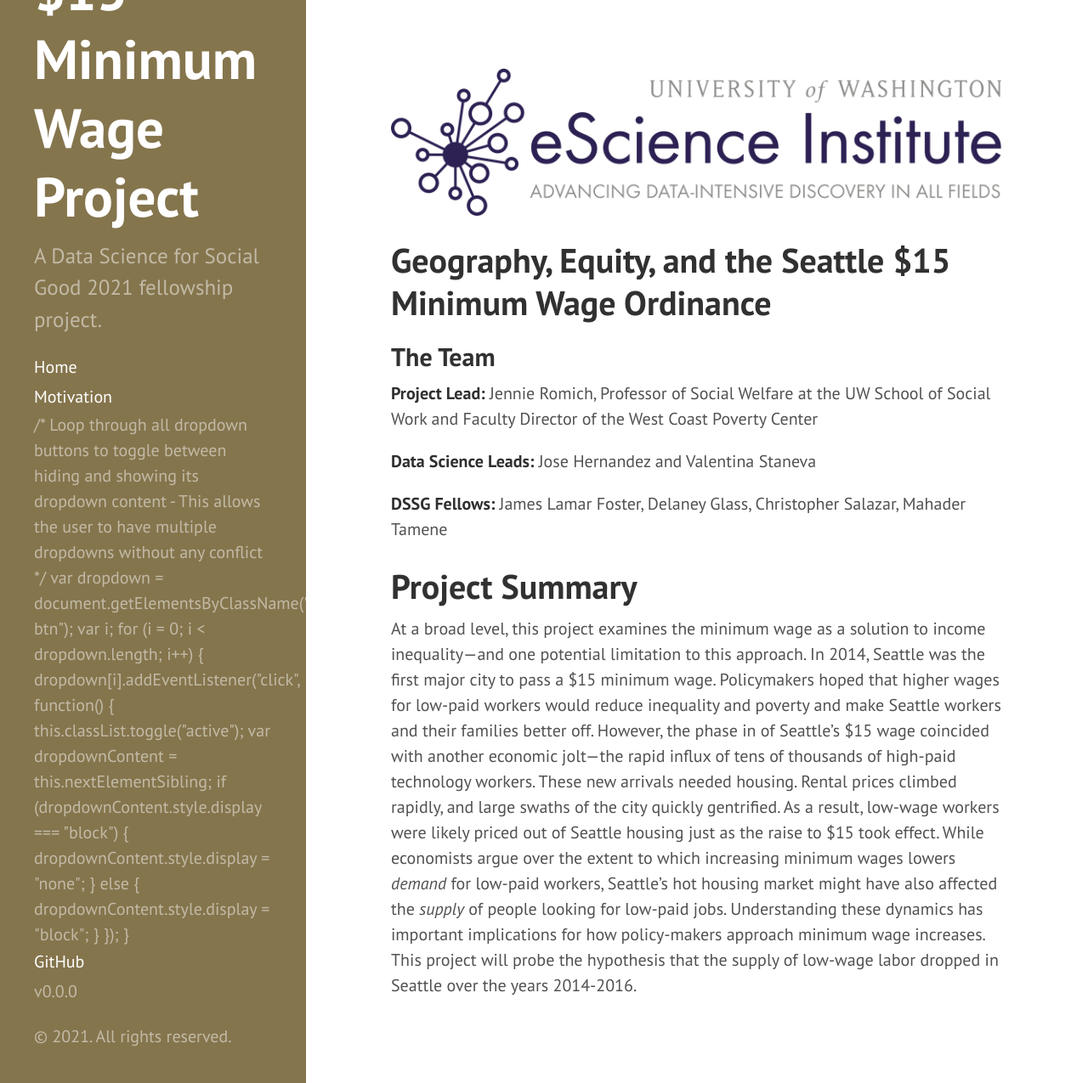
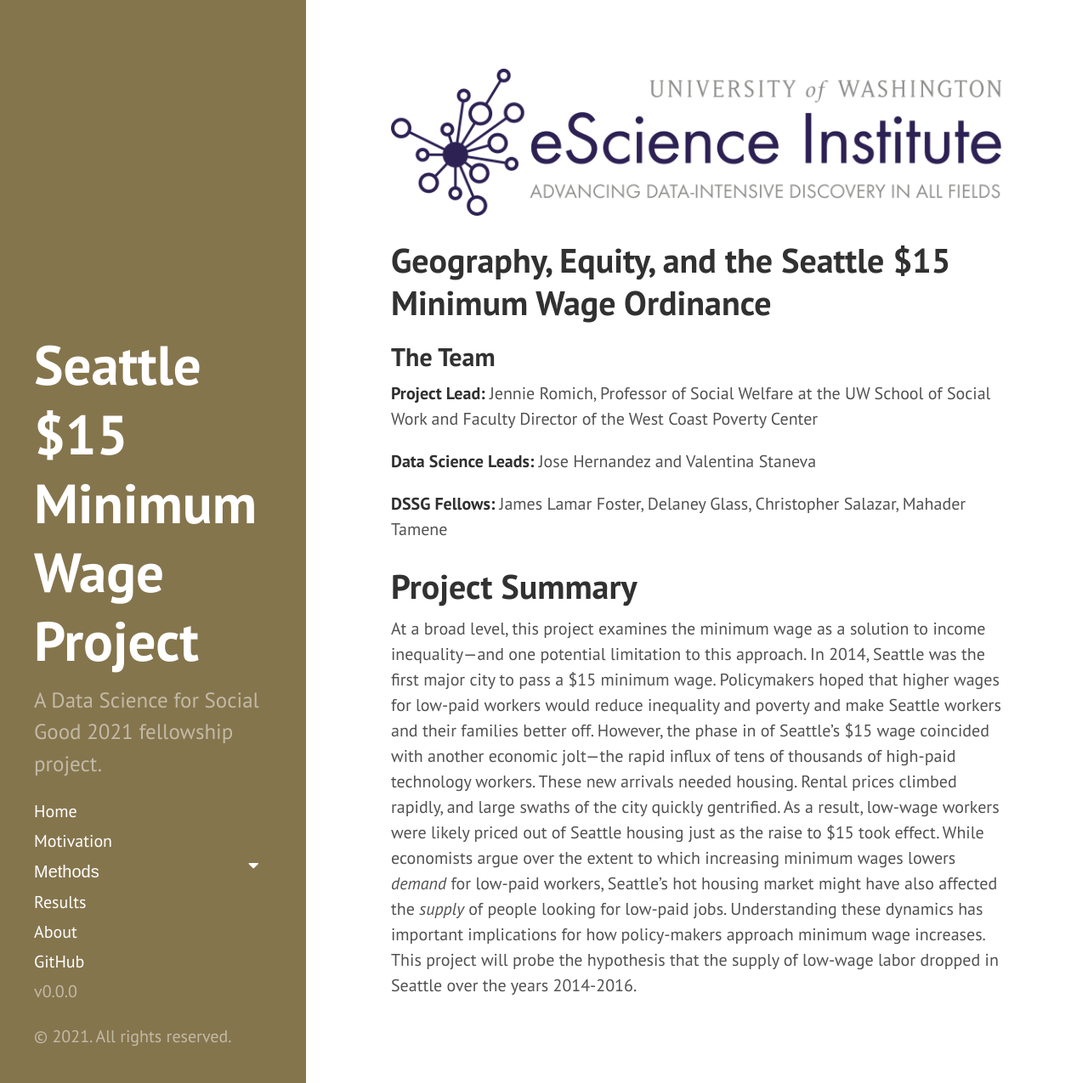
Before and after one commit to uwescience/MinWA, a Jekyll site: the page built from index.md, in a window 1280 px wide and 1275 px high. Shown: the whole window at 85% size. Built offline with Jekyll 4.4.1, drawn with Linux system fonts in a browser that asks for light colours; the list of posts is cut into pages by our own code.

Commit message:
Update sidebar.html
sidebar edits

```diff
--- a/_includes/sidebar.html
+++ b/_includes/sidebar.html
@@ -15,8 +15,20 @@
       <a class="sidebar-nav-item{% if page.url == site.baseurl %} active{% endif %}" href="{{ site.baseurl }}">Home</a>
       <a class="sidebar-nav-item {% if page.url == node.url %} active{% endif %}" href="{{ '/motivation' | prepend: site.baseurl }}">Motivation</a>
 
+  <!-- An example of a section with drop-down menu -->
+      <button class="dropdown-btn">Methods
+          <i class="fa fa-caret-down"></i>
+      </button>
+      <div class="dropdown-container">
+          <a href="{{ '/method1' | prepend: site.baseurl }}">Method 1</a><br/>
+          <a href="{{ '/method2' | prepend: site.baseurl }}">Method 2</a>
+      </div>
 
-/* Loop through all dropdown buttons to toggle between hiding and showing its dropdown content - This allows the user to have multiple dropdowns without any conflict */
+      <a class="sidebar-nav-item {% if page.url == node.url %} active{% endif %}" href="{{ '/results' | prepend: site.baseurl }}">Results</a>
+      <a class="sidebar-nav-item {% if page.url == node.url %} active{% endif %}" href="{{ '/about' | prepend: site.baseurl }}">About</a>
+
+      <script>
+        /* Loop through all dropdown buttons to toggle between hiding and showing its dropdown content - This allows the user to have multiple dropdowns without any conflict */
 var dropdown = document.getElementsByClassName("dropdown-btn");
 var i;
 
```
